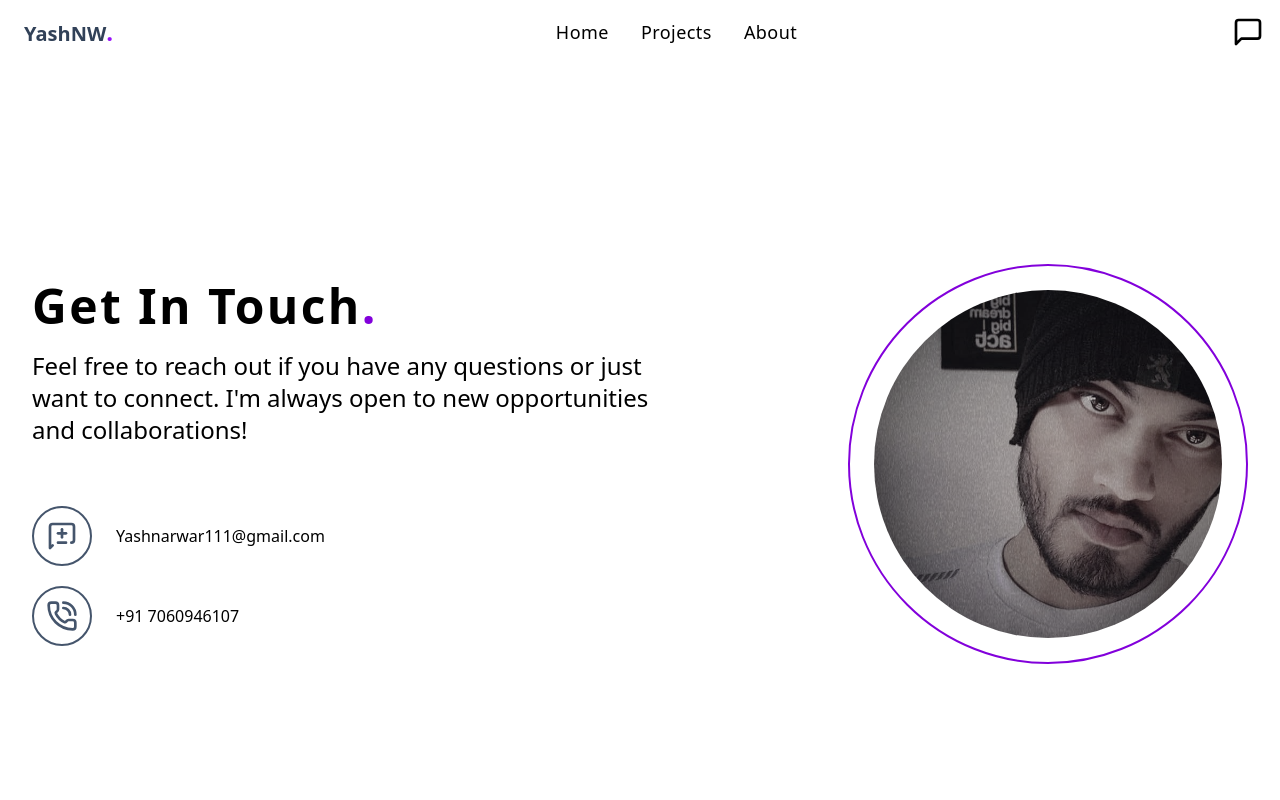
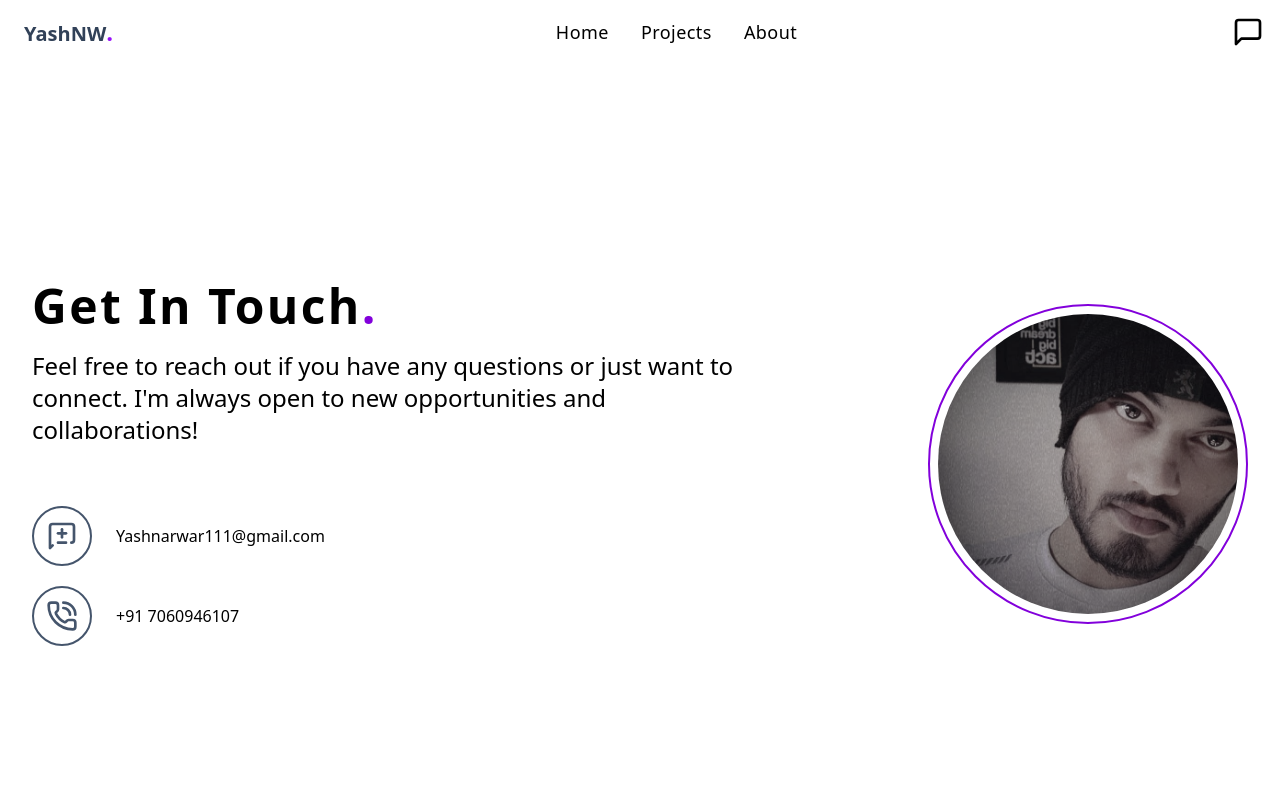
Before and after one commit to YashNarwar1/my_portfolio, a React (Vite) app: page /contact in a window 1280 px wide. Shown: the top 800 px of the page. Built offline with nearby package versions, Linux system fonts and the light colour scheme.

Commit message:
image size change in about contact page

```diff
--- a/src/pages/Contact.jsx
+++ b/src/pages/Contact.jsx
@@ -27,11 +27,11 @@ const Contact = () => {
           </p>
         </div>
         <div className=" flex items-center justify-center">
-          <div className="flex items-end justify-center border-2 border-purple-700 rounded-full  w-[25rem] h-[25rem]  mx-auto md:ml-40 mt-20 mb-20 md:0 ">
+          <div className="flex items-end justify-center border-2 border-purple-700 rounded-full  w-[20rem] h-[20rem]  mx-auto md:ml-40 mt-20 mb-20 md:0 ">
             <img
               src="/yash.jpg"
               alt="user"
-              className="w-full h-full grayscale-75  rounded-full p-6 bg-cover"
+              className="w-full h-full grayscale-75  rounded-full p-2 bg-cover"
             />
           </div>
         </div>
```
